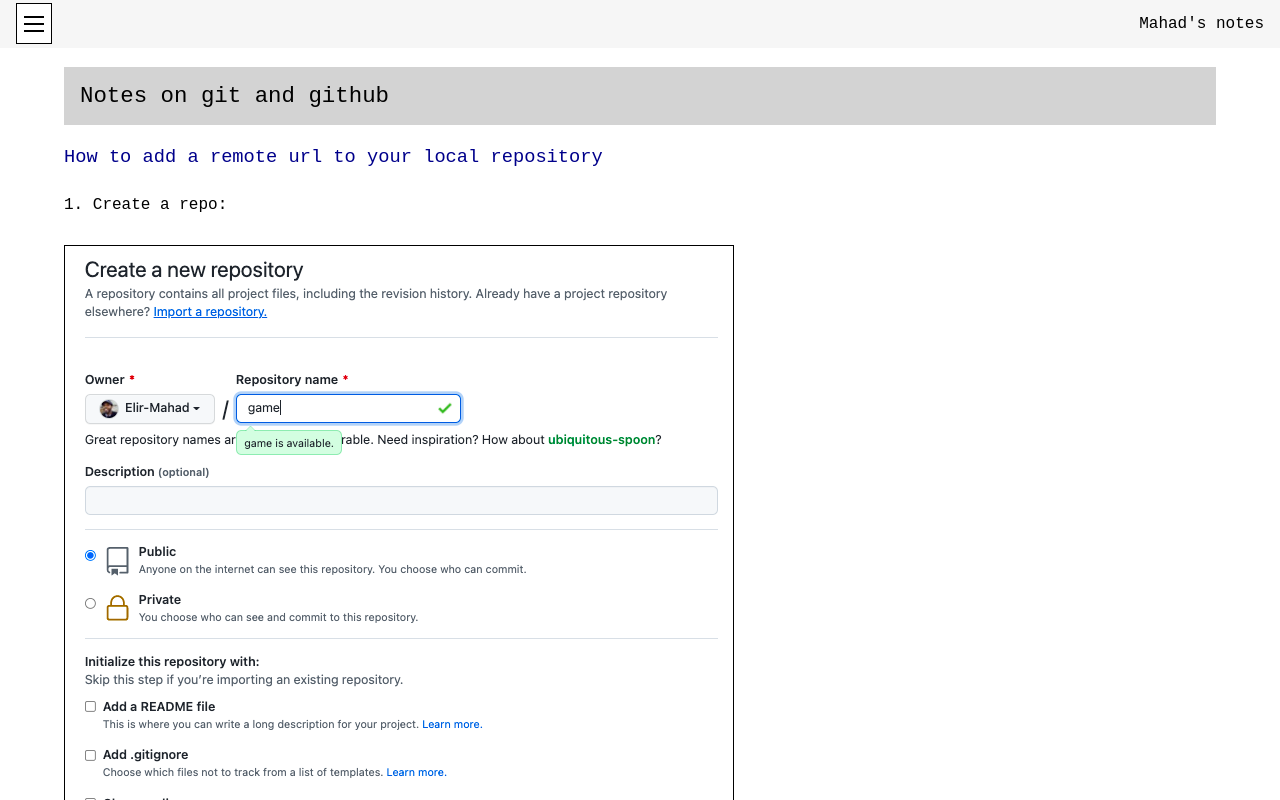
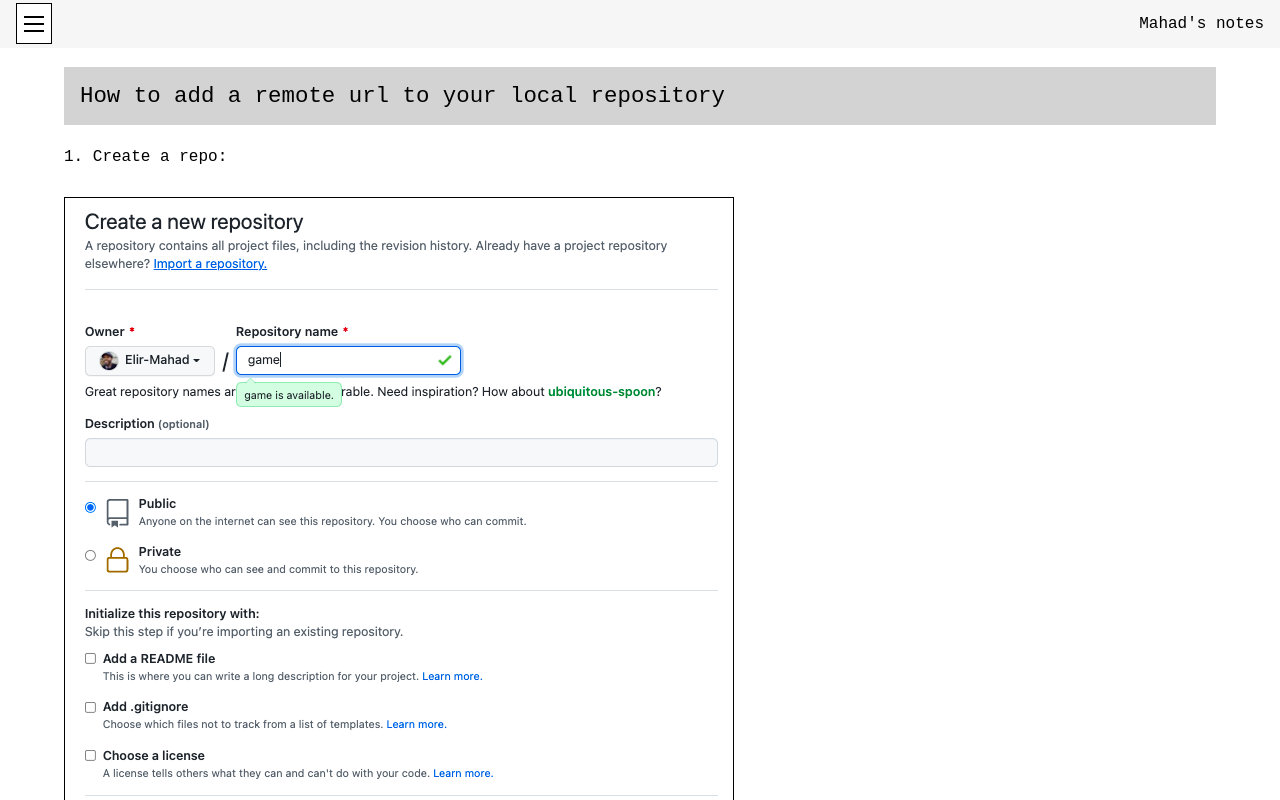
Before and after one commit to Elir-Mahad/notes-v1, a Next.js app: page /add-remote-url-to-local-repo in a window 1280 px wide. Shown: the top 800 px of the page. Built offline with nearby package versions, Linux system fonts and the light colour scheme.

Commit message:
Remove subheadings for new pages.  Give each post title and meta tag title the same content.

```diff
--- a/pages/add-remote-url-to-local-repo.js
+++ b/pages/add-remote-url-to-local-repo.js
@@ -16,7 +16,7 @@
   return (
     <div>
       <Head>
-        <title>Notes on git and github</title>
+        <title>How to add a remote url to your local repository</title>
         <meta
           name="keywords"
           content="Github, Git, frontend development, JavaScript, Tutorial, remote origin url"
@@ -27,10 +27,7 @@
         />
       </Head>
       <BlogBody>
-        <PostTitle>Notes on git and github</PostTitle>
-        <SubHeading>
-          How to add a remote url to your local repository
-        </SubHeading>
+        <PostTitle>How to add a remote url to your local repository</PostTitle>
         <Sentence>1. Create a repo:</Sentence>
         <PicWrapper>
           <Image
--- a/pages/coding-with-others.js
+++ b/pages/coding-with-others.js
@@ -14,7 +14,7 @@
   return (
     <div>
       <Head>
-        <title>Notes on git and github</title>
+        <title>How to code with other people</title>
         <meta
           name="keywords"
           content="Github, Git, frontend development, JavaScript, Tutorial, Pair progamming"
@@ -25,8 +25,8 @@
         />
       </Head>
       <BlogBody>
-        <PostTitle>Notes on git and github</PostTitle>
-        <SubHeading>How to code with other people</SubHeading>
+        <PostTitle>How to code with other people</PostTitle>
+
         <Sentence>1. Pull the repo</Sentence>
         <Litem>If the main code is in the branch ‘master’ then </Litem>
         <Code>git pull master</Code>
--- a/pages/writing-commits.js
+++ b/pages/writing-commits.js
@@ -12,7 +12,7 @@
   return (
     <div>
       <Head>
-        <title>Notes on git and github</title>
+        <title>Writing commits</title>
         <meta
           name="keywords"
           content="Github, Git, frontend development, JavaScript, Tutorial, writing commits"
@@ -20,9 +20,7 @@
         <meta name="description" content="How to write commits properly" />
       </Head>
       <BlogBody>
-        <PostTitle>Notes on git and github</PostTitle>
-        <SubHeading>How to write commits properly</SubHeading>
-
+        <PostTitle>How to write commits properly</PostTitle>
         <Litem>
           A commit is a set of instructions for how to go from a previous state
           to a new state.
```
Also changed, not shown: pages/connect-github-account-to-computer.js (+3 -4 lines).
